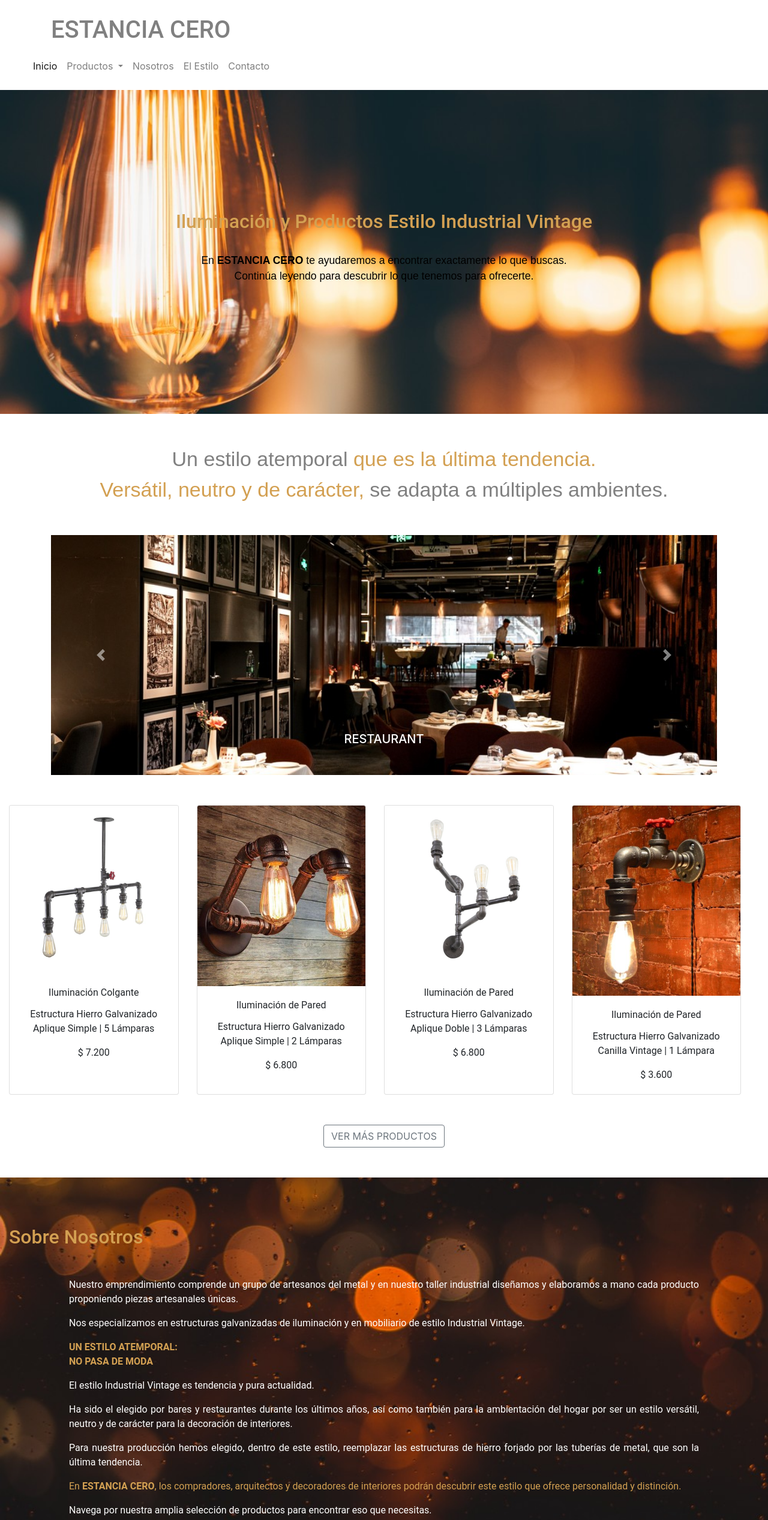
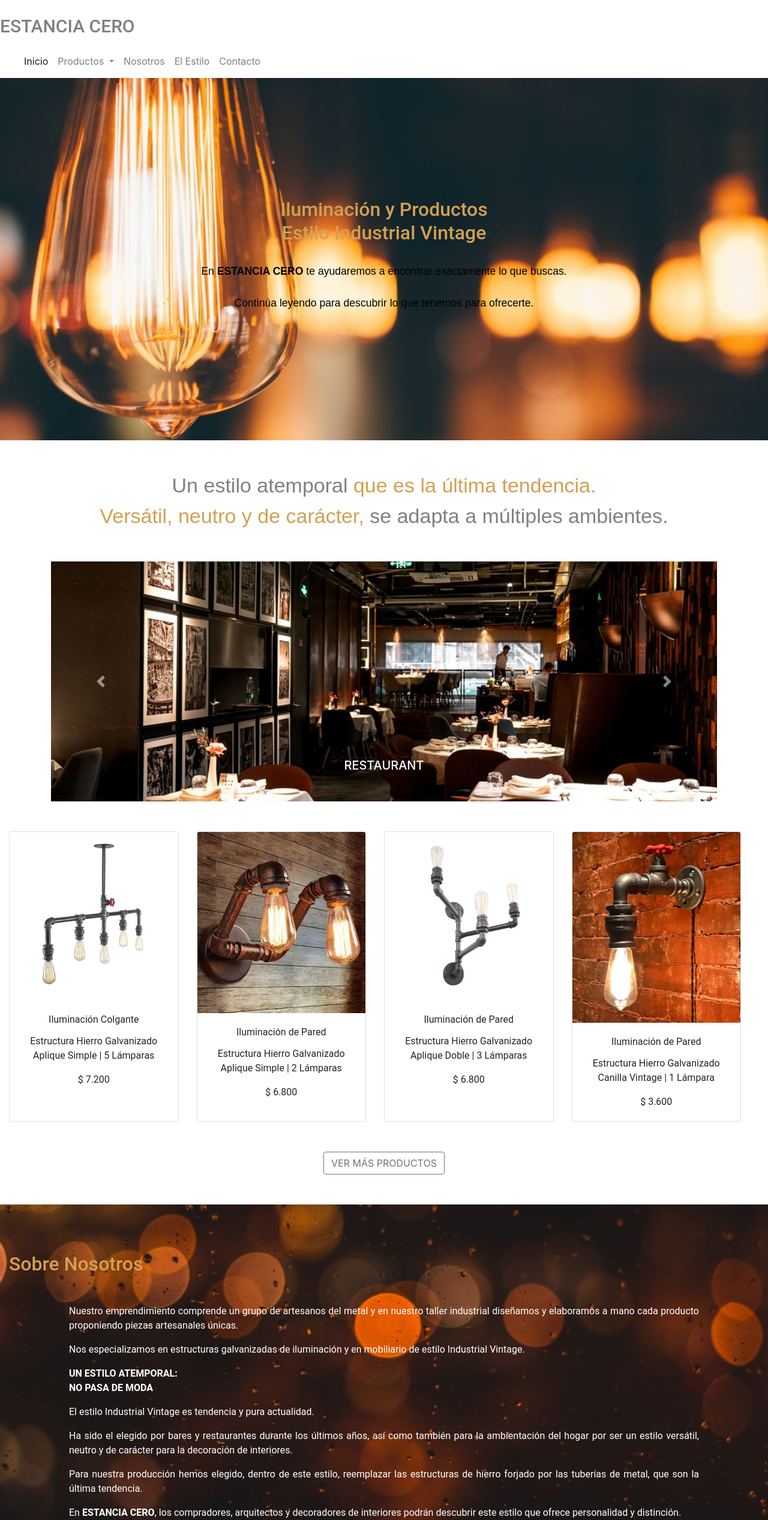
Before and after one commit to mercedesbrichetti/estancia, a plain HTML site: page index.html in a window 1280 px wide. Shown: the top 2534 px of the page at 60% size. Drawn offline with nearby package versions, Linux system fonts and the light colour scheme; a script that the page names is missing.

Commit message:
Add files via upload

```diff
--- a/index.html
+++ b/index.html
@@ -27,17 +27,12 @@
   <![endif]-->
 
   <header class="header1">
-    <div class="container">
-      <div class="row justify-content-between">
       <!--<div class=”col-lg-2 col-md-2 col-sm-2”>-->
-        <div class="col-4 caja1">
-          <h1>ESTANCIA CERO</h1>
-        </div>
-      </div>
-    </div>
+          <h1 style="font-size: 30px">ESTANCIA CERO</h1>
+   </header>
 
-    <div class="col-8 caja2">
-      <nav class="navbar navbar-expand-lg navbar-light sticky-top">
+
+      <nav class="navbar navbar-expand-lg navbar-light">
       <a class="navbar-brand" href="#"></a>
       <button class="navbar-toggler" type="button" data-toggle="collapse" data-target="#navbarNavDropdown" aria-controls="navbarNavDropdown" aria-expanded="false" aria-label="Toggle navigation">
         <span class="navbar-toggler-icon"></span>
@@ -56,13 +51,13 @@
                         <a class="dropdown-item" href="#">Muebles</a>
                         <a class="dropdown-item" href="#">Deco</a>
                     <li class="nav-item">
-                      <a class="nav-link" href="">Nosotros</a>
+                      <a class="nav-link" href="#">Nosotros</a>
                     </li>
                     <li class="nav-item">
                       <a class="nav-link" href="#">El Estilo</a>
                     </li>
                     <li class="nav-item">
-                      <a class="nav-link" href="">Contacto</a>
+                      <a class="nav-link" href="#">Contacto</a>
                     </li>
                       </div>
                     </li>
@@ -71,14 +66,14 @@
       </nav>
     </div>
  </div>
-</div>
-</header>
+
+
 
 <!-- Principal Home -->
 <section class="container-fluid sec1">
-<div class="fraseprincipal">
-  <h2>Iluminación y Productos Estilo Industrial Vintage</h2><br>
-  <p class="frase">En <strong>ESTANCIA CERO</strong> te ayudaremos a encontrar exactamente lo que buscas.<br>Continúa leyendo para descubrir lo que tenemos para ofrecerte.</p>
+<div class="container-fluid fraseprincipal">
+  <h2>Iluminación y Productos<br> Estilo Industrial Vintage</h2><br>
+  <p class="frase">En <strong>ESTANCIA CERO</strong> te ayudaremos a encontrar exactamente lo que buscas.</br><br>Continúa leyendo para descubrir lo que tenemos para ofrecerte.</p>
 </div>
 </section>
 
@@ -184,11 +179,11 @@ Versátil, neutro y de carácter,</span> se adapta a múltiples ambientes.</p>
   <div class="nosotros">
   <p>Nuestro emprendimiento comprende un grupo de artesanos del metal y en nuestro taller industrial diseñamos y elaboramos a mano cada producto proponiendo piezas artesanales únicas.</p>
 <p>Nos especializamos en estructuras galvanizadas de iluminación y en mobiliario de estilo Industrial Vintage.</p>
-<p><strong><span class="frase2">UN ESTILO ATEMPORAL:<br> NO PASA DE MODA</span></strong></p>
+<p><strong><span class="frase3">UN ESTILO ATEMPORAL:<br> NO PASA DE MODA</span></strong></p>
 <p>El estilo Industrial Vintage es tendencia y pura actualidad.</p>
 <p>Ha sido el elegido por bares y restaurantes durante los últimos años, así como también para la ambientación del hogar por ser un estilo versátil, neutro y de carácter para la decoración de interiores.</p>
 <p>Para nuestra producción hemos elegido, dentro de este estilo, reemplazar las estructuras de hierro forjado por las tuberías de metal, que son la última tendencia.</p>
-<p><span class="frase2">En <strong>ESTANCIA CERO</strong>, los compradores, arquitectos y decoradores de interiores podrán descubrir este estilo que ofrece personalidad y distinción.</span></p>
+<p><span class="frase3">En <strong>ESTANCIA CERO</strong>, los compradores, arquitectos y decoradores de interiores podrán descubrir este estilo que ofrece personalidad y distinción.</span></p>
 <p>Navega por nuestra amplia selección de productos para encontrar eso que necesitas.</p>
 </div>
 </section>
@@ -199,6 +194,8 @@ Versátil, neutro y de carácter,</span> se adapta a múltiples ambientes.</p>
 <h2>Contáctanos</h2><br>
 <p>¿Tienes preguntas, comentarios o algún pedido especial?</p>
 <p>Contáctanos hoy mismo.</p><br>
+
+
 
 <form action="mailto:mail@mail.com" method="post" id="formContacto">
 
@@ -225,7 +222,7 @@ Versátil, neutro y de carácter,</span> se adapta a múltiples ambientes.</p>
 
 <!--<div class="jumbotron text-center" style="margin-bottom:0; background-color: transparent;">-->
 <footer>
-    <p style="text-align: center;">&#169<time>2019</time> Estancia Cero | <span class="frase2"><strong>Web Design</strong></span> &#9819 Mercedes Brichetti</p>
+    <p style="text-align: center; font-size: 14px">&#169<time>2019</time> Estancia Cero | <span class="firma"><strong>Web Design</strong></span> &#9819 Mercedes Brichetti</p>
 </footer>
 
 
--- /dev/null
+++ b/main.css
@@ -0,0 +1,151 @@
+/*! HTML5 Boilerplate v7.2.0 | MIT License | https://html5boilerplate.com/ */
+
+/* main.css 2.0.0 | MIT License | https://github.com/h5bp/main.css#readme */
+/*
+ * What follows is the result of much research on cross-browser styling.
+ * Credit left inline and big thanks to Nicolas Gallagher, Jonathan Neal,
+ * Kroc Camen, and the H5BP dev community and team.
+ */
+
+/* ==========================================================================
+   Base styles: opinionated defaults
+   ========================================================================== */
+
+html{
+  color: #222;
+  font-size: 1em;
+  line-height: 1.4;
+}
+
+@import url('https://fonts.googleapis.com/css?family=Merriweather+Sans|Roboto&display=swap');
+
+body {margin: 0; padding: 0; font-family: 'Roboto', sans-serif;}
+
+/*font-family: 'Merriweather Sans', sans-serif;
+font-family: 'Roboto', sans-serif; -->*/
+
+.header1{
+  text-align: center;
+  padding-top: 2%; padding-bottom: 1%;
+}
+
+
+h1{
+  font-family: 'Roboto', sans-serif;
+  color: gray;
+}
+
+h2{
+  font-size: 1em;
+  font-family: 'Roboto', sans-serif;
+  color:rgba(211, 160, 82)
+}
+
+
+
+.sec1{
+  background-image: url("../img/edison_bulb.jpg");
+  background-size: cover;
+  background-position: absolute;
+  text-align: center;
+  padding-top:200px;
+  padding-bottom:200px;
+}
+
+.fraseprincipal{
+  background-color: rgba(211, 160, 82, 0.3);
+  background-size: 100%;
+  background-position: absolute;
+  z-index: 0;
+  padding-top: 5%;
+  padding-bottom: 5%;
+}
+
+.frase{
+  font-family: 'Merriweather Sans', sans-serif;
+  text-align: center;
+  font-size: 1.1em;
+  color: black;
+}
+.frase1{
+  font-family: 'Merriweather Sans', sans-serif;
+  text-align: center;
+  font-size: 30px;
+  color: gray;
+}
+.frase2{
+  font-family: 'Merriweather Sans', sans-serif;
+  text-align: center;
+  font-size: 30px;
+  color:rgba(211, 160, 82);
+}
+
+.sec2{
+  margin-top: 50px;
+  margin-bottom: 50px;
+}
+
+.slide1, .slide2, .slide3, .slide4, .slide5, .slide6{
+  background-size: cover;
+  background-position: center;
+  height: 400px;
+}
+.slide1{background-image: url("../img/slider_bar.jpg");}
+.slide2{background-image: url("../img/slider_restaurant.jpg");}
+.slide3{background-image: url("../img/slider_local.jpg");}
+.slide4{background-image: url("../img/slider_casa.jpg");}
+.slide5{background-image: url("../img/slider_loft.jpg");}
+.slide6{background-image: url("../img/slider_country.jpg");}
+
+
+.sec3{
+  margin-top: 50px;
+  margin-bottom: 50px;
+}
+
+.card-title, .card-text{
+  font-family: 'Roboto', sans-serif;
+  font-size: 1em;
+  text-align: center;
+}
+
+.vermas{
+  text-align: center;
+  margin-bottom: 50px;
+}
+
+.sec4{
+  background-image: url("../img/nosotros_fondo.jpg");
+  background-size: cover;
+  background-position: center;
+  padding-top: 80px;
+}
+
+.frase3{
+  font-family: 'Roboto', sans-serif;
+  font-size: 18px;
+  text-align: justify;
+  color: rgba(211, 160, 82);
+}
+
+.nosotros{
+  font-family: 'Roboto', sans-serif;
+  text-align: justify;
+  color: white;
+  margin-left: 100px;
+  margin-right: 100px;
+  padding-top:40px;
+  padding-bottom:80px;
+}
+
+.sec5{
+  margin-top: 50px;
+  margin-bottom: 50px;
+}
+
+.firma{
+  font-family: 'Roboto', sans-serif;
+  font-size: 14px;
+  text-align: center;
+  color: rgba(211, 160, 82);
+}
```
